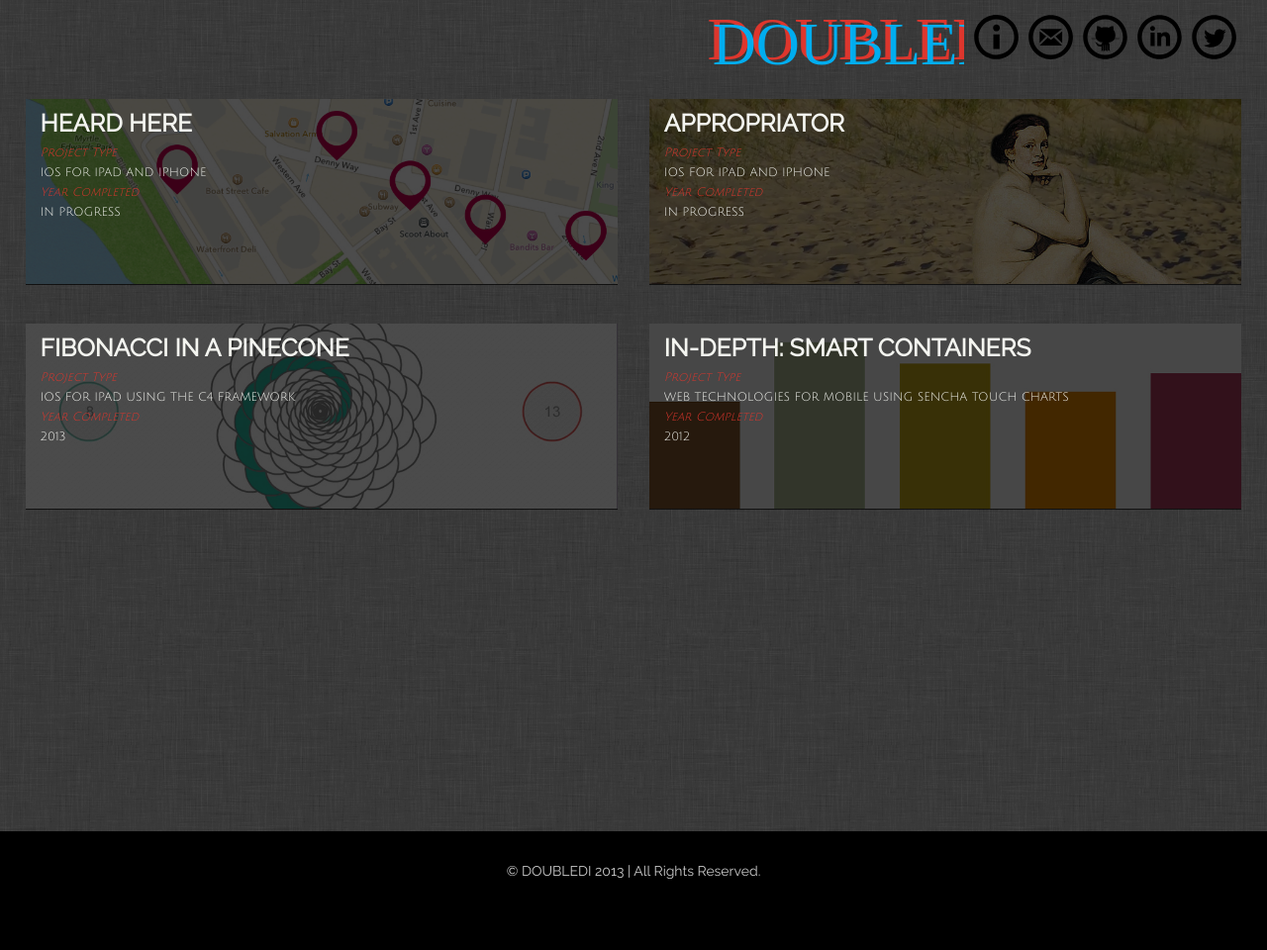
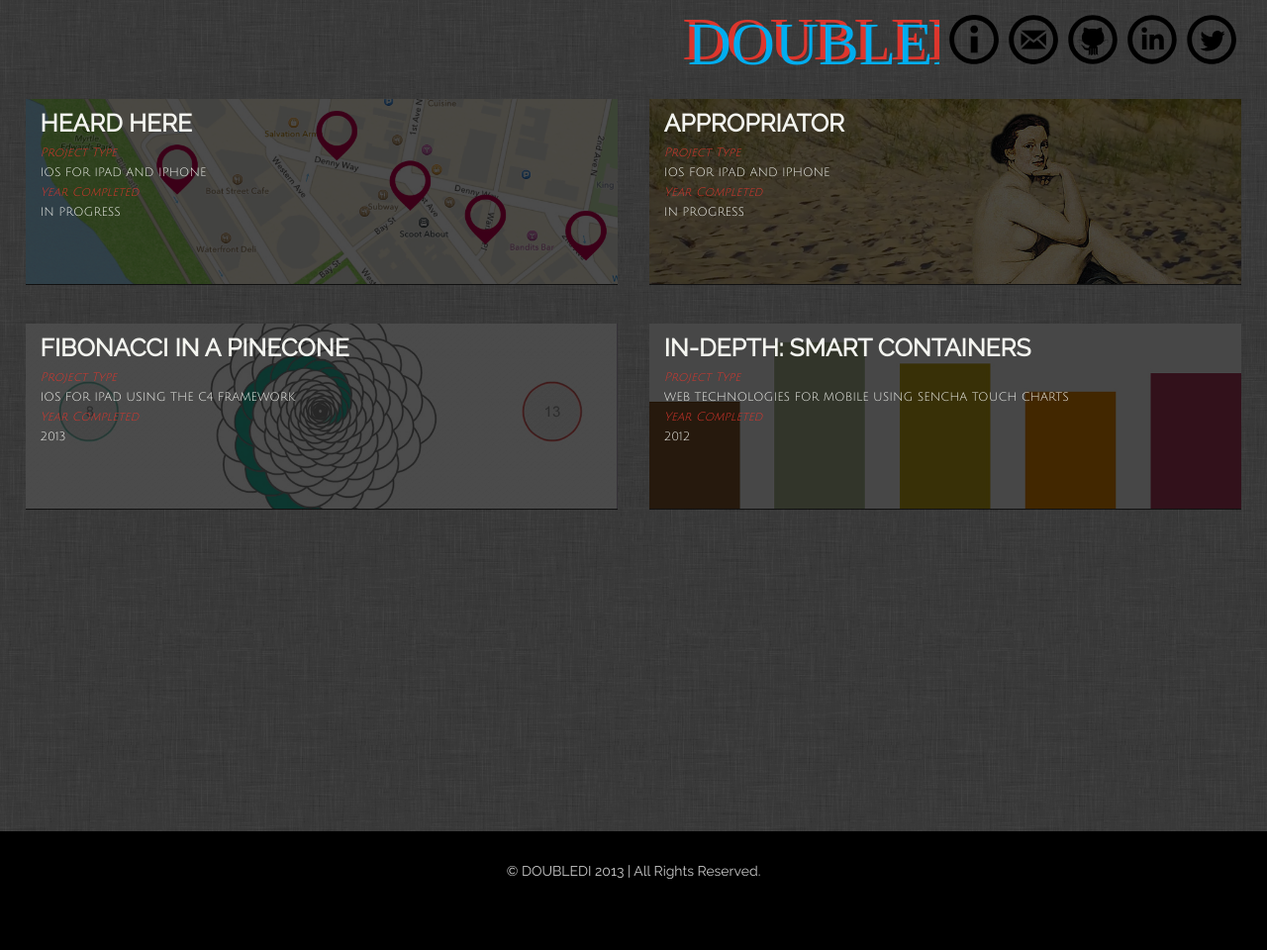
Before and after one commit to diannamertz/doubledi.github.com, a Jekyll site: the page built from index.html, in a window 1280 px wide. Shown: the whole page at 99% size. Built offline with Jekyll 4.4.1, drawn with Linux system fonts in a browser that asks for light colours.

Commit message:
index changes

```diff
--- a/css/style.css
+++ b/css/style.css
@@ -38,8 +38,8 @@ nav li {
 }
 
 .icondd {
-  height: 45px;
-  width: 45px;
+  height: 50px;
+  width: 50px;
 }
 
 .icondd:hover {
```
